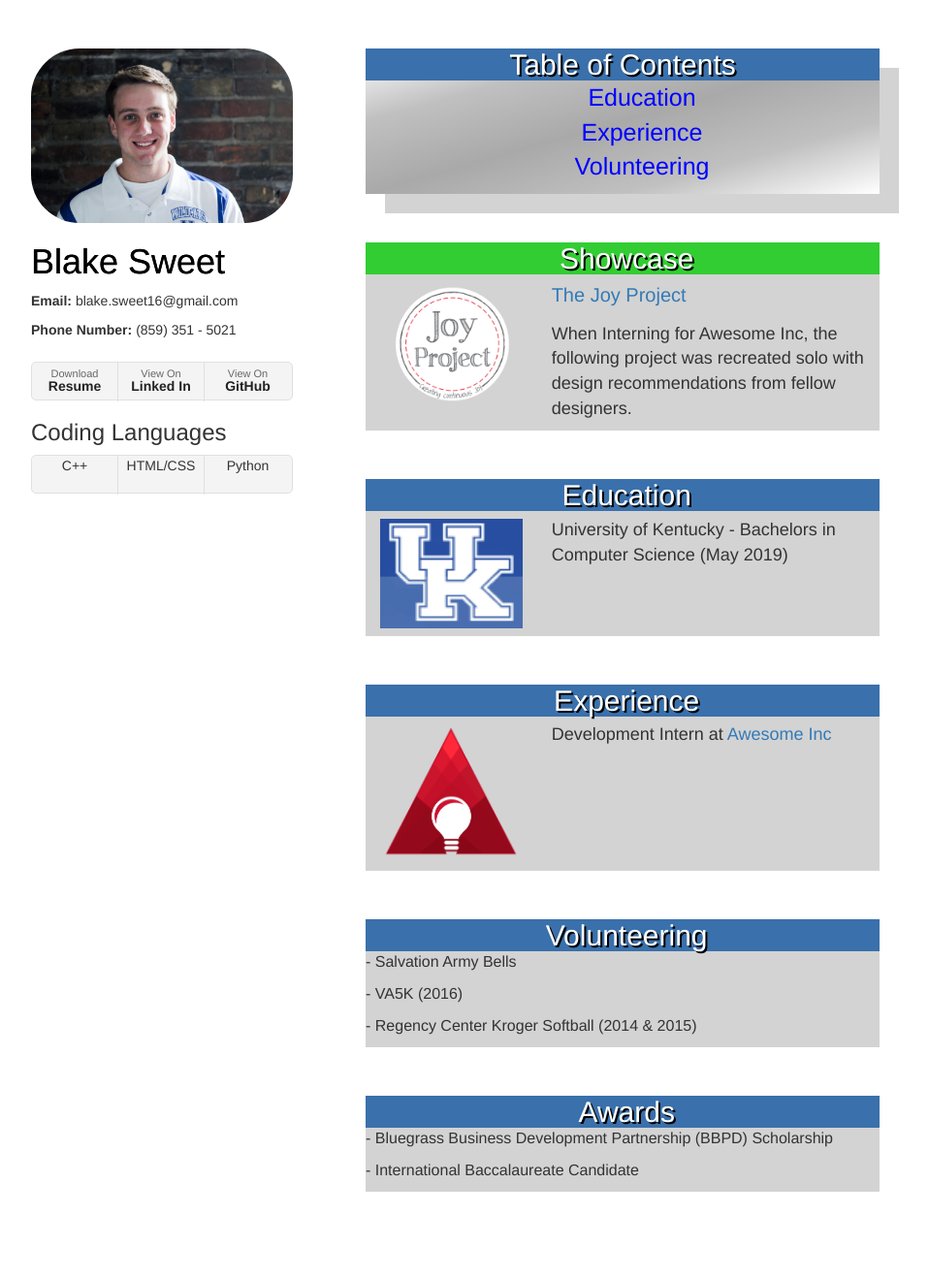
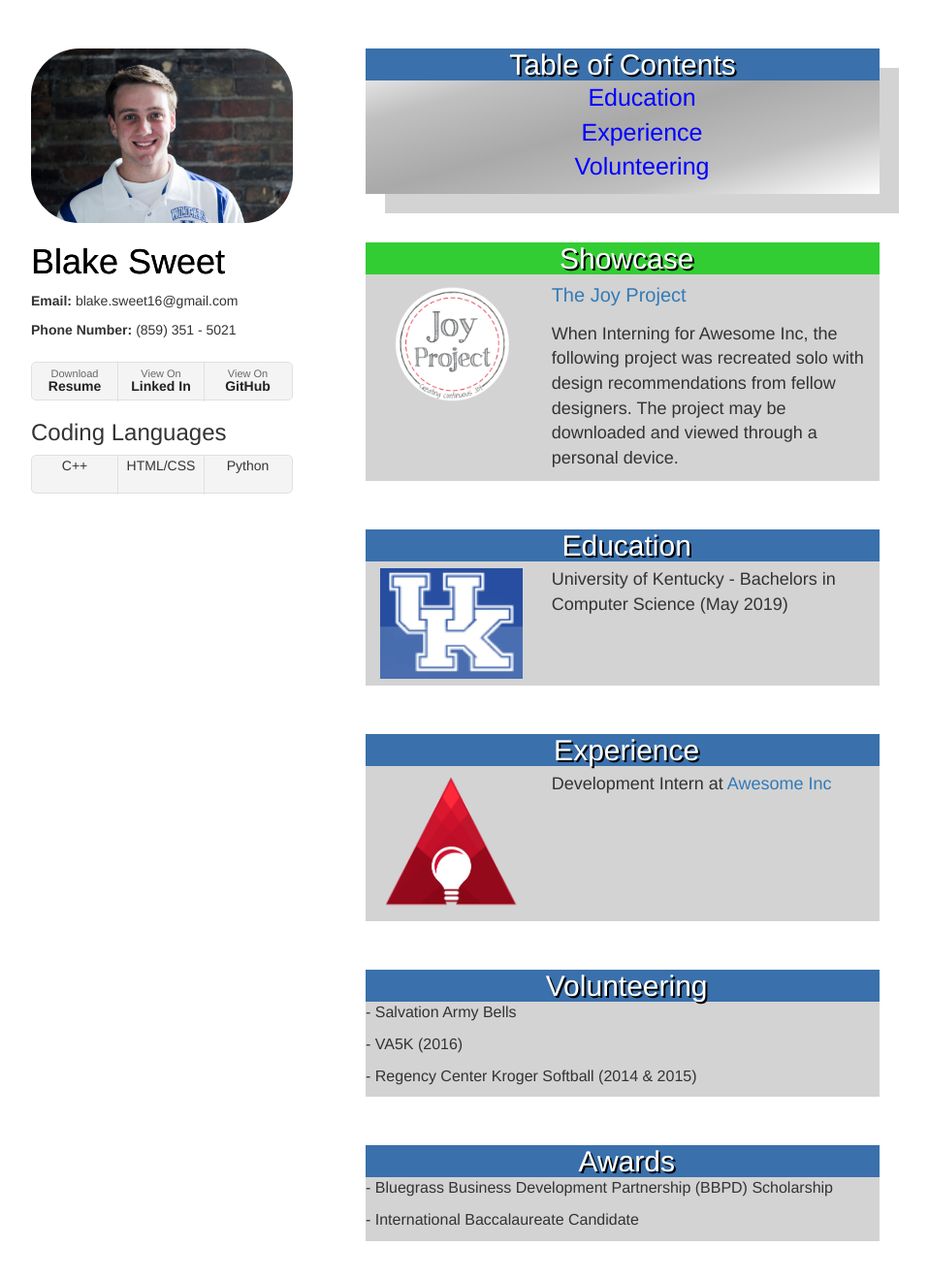
Before and after one commit to BSweet16/BSweet16.github.io, a Jekyll site: the page built from index.html, in a window 1280 px wide and 1380 px high. Shown: the top 1319 px of the window at 97% size, without its empty margins (178-1136 px from the left). Built offline with Jekyll 4.4.1, drawn with Linux system fonts in a browser that asks for light colours; nearby versions of some CDN libraries.

Commit message:
Update from disabled website

```diff
--- a/index.html
+++ b/index.html
@@ -22,8 +22,8 @@
 		<a href="https://continuousjoy.awesomeinc.org/" target="_blank"><img src="assets/images/Logos/JoyProject.gif" alt="Joy Project Logo"></a>
 	</div>
 	<div class="col-lg-8">
-		<a href="https://continuousjoy.awesomeinc.org/" target="_blank"><h4>The Joy Project</h4></a>
-		<p>When Interning for Awesome Inc, the following project was recreated solo with design recommendations from fellow designers. </p>
+		<a href="https://github.com/buzzysweet/JoyProject" target="_blank"><h4>The Joy Project</h4></a>
+		<p>When Interning for Awesome Inc, the following project was recreated solo with design recommendations from fellow designers. The project may be downloaded and viewed through a personal device. </p>
 	</div>
 
 </div>
```
